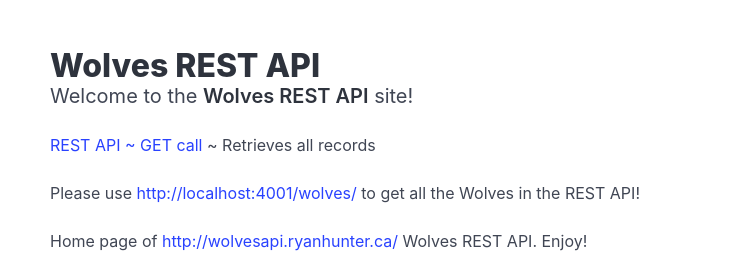
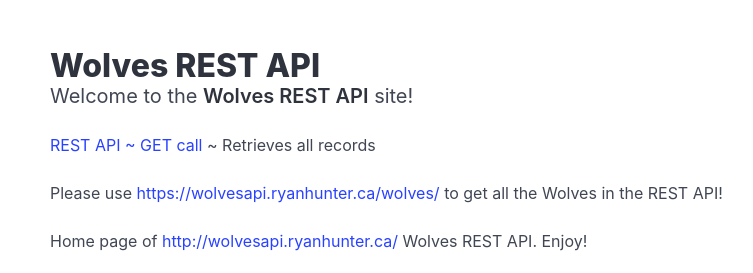
Before and after one commit to systemsvanguard/wolvesapi, a website: page public/index.html in a window 1280 px wide. Shown: the top 273 px of the page, without its empty margins (14-767 px from the left). Drawn offline with nearby package versions, Linux system fonts and the light colour scheme.

Commit message:
Updated index file
Updated index file

```diff
--- a/public/index.html
+++ b/public/index.html
@@ -13,11 +13,11 @@
       <h1 class="title">Wolves REST API</h1>
       <p class="subtitle"> Welcome to the <strong>Wolves REST API</strong> site!</p>
 
-      <p><a href="http://localhost:4001/wolves/">REST API ~ GET call</a> ~ Retrieves all records</p>
+      <p><a href="https://wolvesapi.ryanhunter.ca/wolves/">REST API ~ GET call</a> ~ Retrieves all records</p>
       <br />
-      <p>Please use <a href="http://localhost:4001/wolves/">http://localhost:4001/wolves/</a> to get all the Wolves in the REST API!</p>
+      <p>Please use <a href="https://wolvesapi.ryanhunter.ca/wolves/">https://wolvesapi.ryanhunter.ca/wolves/</a> to get all the Wolves in the REST API!</p>
 	  <br />
-	  <p>Home page of <a href="http://bigcatsapi.ryanhunter.ca/">http://wolvesapi.ryanhunter.ca/</a> Wolves REST API. Enjoy!</p>
+	  <p>Home page of <a href="https://wolvesapi.ryanhunter.ca/">http://wolvesapi.ryanhunter.ca/</a> Wolves REST API. Enjoy!</p>
 	  <br />
 
       <h2 class="is-size-2 has-text-weight-bold">Mocked Routes Available</h2>
```
